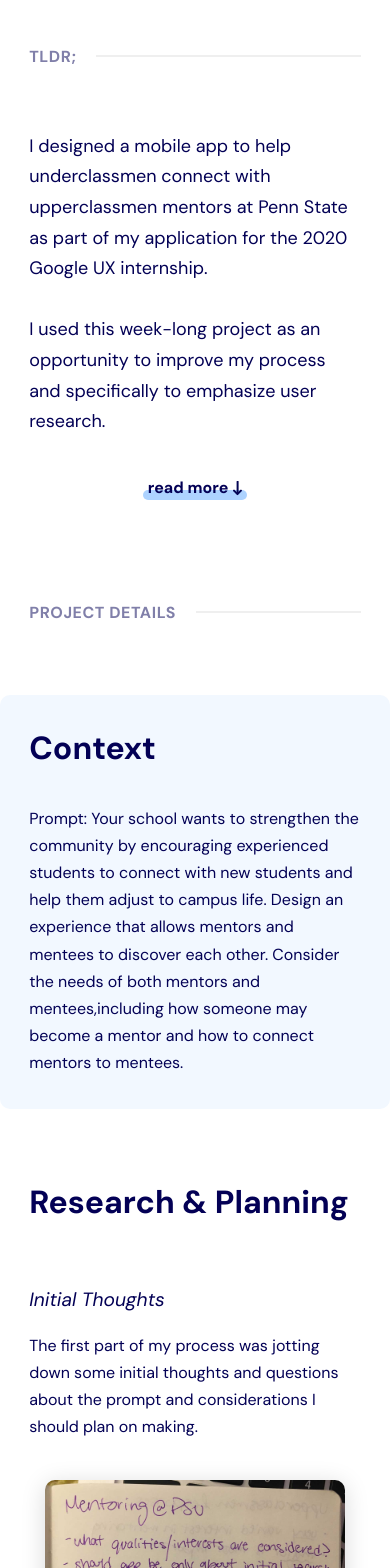
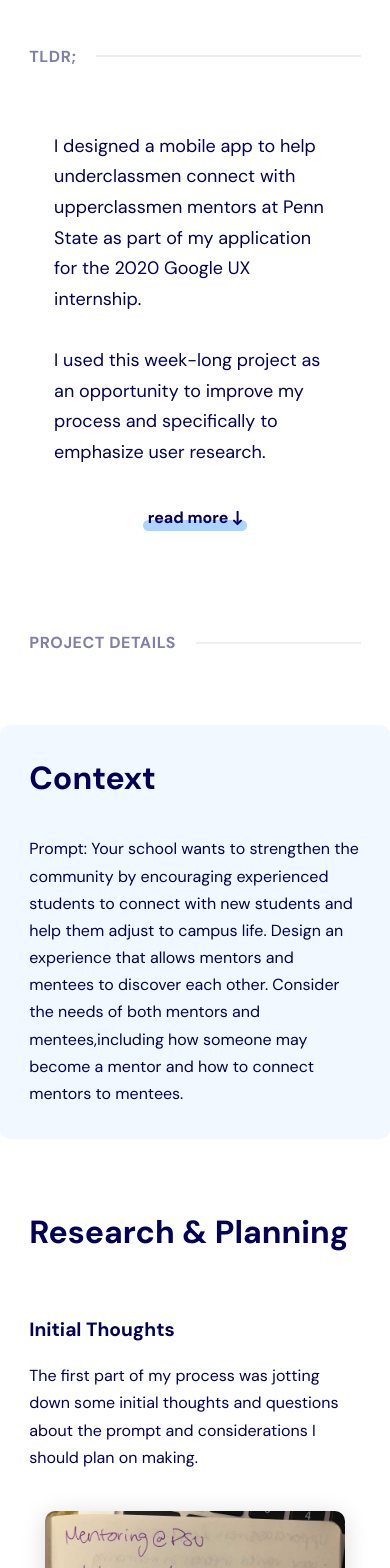
Before and after one commit to christiewarren/react-portfolio, a React (Create React App) app: page /mentor-app in a window 390 px wide. Shown: the part 860-2428 px from the top of the page. Built offline with nearby package versions, Linux system fonts and the light colour scheme.

Commit message:
filling in blanks, adjusting type hierarchy, learning style update

```diff
--- a/src/App.css
+++ b/src/App.css
@@ -70,8 +70,7 @@ h4{
 
 h5{
   font-size: 1.2rem;
-  font-style: italic;
-  font-weight: 400;
+  font-weight: 800;
   margin-bottom: 0;
   margin-top: 3rem;
   display: inline-block;
@@ -934,7 +933,7 @@ main{
 }
 
 #tldr, .section-divider{
-  width: 60%;
+  width: 100%;
   margin: auto;
 }
 
@@ -945,7 +944,8 @@ main{
 }
 
 #tldr h6{
-  margin-top: 4rem;
+  margin: 4rem auto auto auto;
+  width: 50%;
 }
 
 #tldr button{
@@ -968,22 +968,15 @@ main{
   margin-top: 0;
 }
 
-.learning-outer{
-  position: relative;
-  border-radius: 10px;
-  padding: .25rem;
-  display: flex;
-  align-items: center;
-  justify-content: center;
-  background: linear-gradient(140deg, rgba(255,251,202,0.85) 0%, rgba(215,249,255,0.85) 50%, rgba(238,231,255,0.85) 100%);
-  margin-top: 2rem;
-}
-
-.learning-inner{
+.learning{
   width: 100%;
   padding: 1rem;
   background: white;
-  border-radius: 8px;
+  border-radius: 10px;
+  margin-top: 2rem;
+  background-color: var(--medium-blue);
+  line-height: 100%;
+  position: relative;
 }
 
 .subs-caption{
@@ -1185,13 +1178,25 @@ main{
   }
 
   #tldr, .section-divider{
-    width: 75%;
+    width: 100%;
+  }
+
+  #tldr h6{
+    width: 65%;
+    margin-right: auto;
+    margin-left: auto;
   }
 }
 
 @media screen and (max-width: 768px) {
   #tldr, .section-divider{
     width: 85%;
+  }
+
+  #tldr h6{
+    width: 85%;
+    margin-right: auto;
+    margin-left: auto;
   }
 
   .right{
--- a/src/components/projects/PriorAuth.js
+++ b/src/components/projects/PriorAuth.js
@@ -48,7 +48,7 @@ export default function PriorAuth(){
          <section id='tldr'>
             <h6>I designed the migration of our psychological testing request process from Asana tickets to a form in the provider portal and an internal data entry workflow.
             <br/><br/>The biggest challenges were balancing flexibility and guidance for internal users and designing intuitive interactions for multi-step data entry.
-            <br/><br/>The MVP of this project is estimated to save ___ once released and lays groundwork for automating even more of the prior auth process in the future.</h6>
+            <br/><br/>The MVP of this project is estimated to save 40 hours of internal work per week once released and lays groundwork for automating even more of the prior auth process in the future.</h6>
 
             <Link to="/prior-authorizations/#case-study"><a className='styled'>read the case study<img src='./assets/search/arrow-down-plain.svg' className='link-arrow' alt="down arrow" /></a></Link>
          </section>
@@ -82,9 +82,7 @@ export default function PriorAuth(){
             <h4 id='research'>Research &amp; Diagramming</h4>
             <div className='right'>
             <h6>Realizing that prior authorizations were a complex, multi-team effort, I started by mapping out the existing processes. I believe this step is absolutely crucial: not only did it help me learn the many nuances, but the diagrams I made also became an invaluable resource for giving engineers, stakeholders, and design teammates a quick (or thorough) rundown.</h6>
-            <div className='learning-outer'>
-               <div className='learning-inner'>&#128173; <small>Designing in the world of insurance and internal tools, I've learned it's not enough for me to be intimately familiar with a workflow; I also need to be able to distill that nuance down and communicate it in, for example, a 20 minute design critique. And one thing's for sure: <span className='highlight'>visuals &#x1F44F; always &#x1F44F; help &#x1F44F;</span></small></div>
-            </div>
+               <div className='learning'><span className='learning-emoji'>&#128173;</span> <small>Designing in the world of insurance and internal tools, I've learned it's not enough for me to be intimately familiar with a workflow; I also need to be able to distill that nuance down and communicate it in, for example, a 20 minute design critique. And one thing's for sure: <span className='highlight'>visuals &#x1F44F; always &#x1F44F; help &#x1F44F;</span></small></div>
 
             <h5>User Interviews / Shadowing</h5>
             <p>My PM and I held 5 "shadow sessions" with future internal users, where they walked us through their day to day prior auth workflows. We asked many questions, learning not only from their expertise, but also from their pains and frustrations with the process.</p>
@@ -93,7 +91,7 @@ export default function PriorAuth(){
             <iframe className='figjam-iframe' src="https://embed.figma.com/board/TSAiQYZMeqWSLxH1cRTh8l/Prior-auth-workflow%3A-zoomed-in?node-id=0-1&embed-host=share" allowFullScreen></iframe>
             <br/><br/><p>Ultimately, I distilled those down to a "zoomed out" version that captures the key steps and decision points.</p>
             <iframe className='figjam-iframe-short' src="https://embed.figma.com/board/ySq6RGzgUPTiZbgomw2S4b/Prior-auth-workflow%3A-zoomed-out?node-id=0-1&embed-host=share" allowFullScreen></iframe>
-            <h5>Some initial learnings from our research:</h5>
+            <h5>Some initial learnings from research:</h5>
             <table className='research-table'>
                <tbody>
                <tr>
@@ -164,7 +162,7 @@ export default function PriorAuth(){
                      </div>
                   </SwiperSlide>
                </Swiper>
-            <h5>Data Entry Interactions</h5>
+            {/* <h5>Data Entry Interactions</h5>
             <p>I came upon an interesting interaction challenge when designing the first step of the flow: marking requirements. At this step, the only column the user adjusts is "Auth required?" and <span className='highlight'>it's not uncommon that none are required.</span> This surfaces an odd pattern where the user would...</p>
             <ol>
                <li>enter Edit mode</li>
@@ -174,14 +172,12 @@ export default function PriorAuth(){
             <p>Not only is this a very uncomfy and unintuitive UX, it also poses an implementation challenge: how can we distinguish between a user indicating that there are no requirements and them simply entering Edit mode and exiting without making changes?</p>
             <p>I experimented with numerous selection components to replace the checkboxes, including dropdowns, which would allow for an initial "null" state. Although this helps clarify the action of selection, it directly opposes my "efficiency" goal by doubling the number of clicks in this step. Having shadowed these users through this and other workflows, I know how quickly unnecessary clicks build up in a day, and I felt adamant that we not add to that.</p>
             <div className='img-wrap'>
-               {/* <img src='./assets/search/mixpanel-graph.png' className='img-shadow' alt="mixpanel graph of search data" /> */}
                <small>image of dropdowns and toggles</small>
             </div>
             <p>Ultimately, the solution I came up with is a "select all" (or rather, "select none") pattern. This gives the user <span className='highlight'>an explicit action to take with minimal clicks.</span> And, it gives engineers a concrete indicator to base logic on.</p>
             <div className='img-wrap'>
-               {/* <img src='./assets/search/mixpanel-graph.png' className='img-shadow' alt="mixpanel graph of search data" /> */}
                <small>image of deselect all</small>
-            </div>
+            </div> */}
             </div>
             </section>
             </ScrollAnimation>
@@ -250,10 +246,8 @@ export default function PriorAuth(){
             <h5>Scoping</h5>
             <p>My PM and I worked together early on to define 3 milestones for this project, considering what a large design and engineering effort it would be. Each milestone could stand on its own and would make progress toward an ideal state.</p>
             <p>I also documented detailed user stories that the engineers used to estimate initial levels of effort and a rough timeline. However, almost all our engineers were quite new to the codebase, being recent hires at the time, and our newly-formed team had gaps in our process. Partway through the project, we realized these factors had led to a significant underestimation of LOE.</p>
-            <p>Luckily, our tight communication loop helped us react quickly: I worked with our lead FE engineer and engineering manager to identify lower impact, higher effort items that weren't essential for release, and reduced the time to MVP by ____.</p>
-            <div className='learning-outer'>
-               <div className='learning-inner'>&#128173; <small><span className='highlight'>I so appreciated the team pushing back on me</span> on the point of scope. At first, I had a hard time removing items from the MVP, but I then saw that we could make an impact significantly sooner while still working to deliver the whole scope iteratively. Being so familiar with the users' needs and what they could use a workaround for was extremely helpful here. In the future I plan to have more ruthless prioritization discussions with my PM early on.</small></div>
-            </div>
+            <p>Luckily, our tight communication loop helped us react quickly: I worked with our lead FE engineer and engineering manager to identify lower impact, higher effort items that weren't essential for release, and reduced the time to MVP launch by at least one month.</p>
+               <div className='learning'>&#128173; <small><span className='highlight'>I so appreciated the team pushing back on me</span> on the point of scope. At first, I had a hard time removing items from the MVP, but I then saw that we could make an impact significantly sooner while still working to deliver the whole scope iteratively. Being so familiar with the users' needs and what they could use a workaround for was extremely helpful here. In the future I plan to have more ruthless prioritization discussions with my PM early on.</small></div>
             </div>
             </section>
             </ScrollAnimation>
@@ -276,12 +270,7 @@ export default function PriorAuth(){
             <section className='case-study-section'>
             <h4>Measuring Success</h4>
             <div className='right'>
-            <p>It’s tough to quantify the success of this feature for a couple reasons:</p>
-            <ul>
-               <li><p>Users who enter a search are more likely to know what they’re looking for, so comparing conversion with those who don’t enter a search would be misleading</p></li>
-               <li><p>In general, conversion through search isn’t very meaningful, since we show results for multiple categories that wouldn’t lead to a purchase (Blog, DIY, Help, and More)</p></li>
-            </ul>
-            <p>That being said, one thing we know for sure is that <span className='highlight'>the number of people searching the site has nearly <b>quadrupled</b></span> with the addition of Sitewide Search. The individual searches in Store, Blog, and DIYs account for a combined average of <b>219</b> searches per day, compared to Sitewide Search’s average of <b>839</b>.</p>
+            <p>This project is currently in development, but we plan to measure success by 1) monitoring the time to complete prior authorization tasks and 2) collecting feedback regularly from internal users.</p>
             </div>
             </section>
             </ScrollAnimation>
@@ -292,9 +281,6 @@ export default function PriorAuth(){
                <div className='right'>
                   <h5>Learnings</h5>
                   <p>I was really excited to grow my diagramming skills with this project, and I've since learned that I can even take this a step further. Although I was thorough with my mapping, I was primarily focused on migrating those processes into the product 1:1 (as they existed previously). My key assumption being that those existing processes were the "right" way to do things. I received great feedback that I could've looked more closely for gaps or inefficiencies in the processes and strived to make the workflow even better in the product.</p>
-
-                  <h5>Challenges</h5>
-                  <p>I also got great experience writing scripts and preparing prototypes for user tests. These tests came with their fair share of frustration and troubleshooting as I learned how to communicate to participants things as simple as what screen they should be on (without being able to talk to them in real time).<br/><br/>There were also some technical limitations in the search functionality, especially around searching for subscriptions. I had hoped to show results if a user searched for a box in a given subscription, even if that particular box wasn’t featured on the site. However, the PM and devs I worked with determined that this kind of mapping would be a lot of manual work, so we had to cut it out of the scope for the time being. (Maybe one day!)</p>
                </div>
             </section>
             </ScrollAnimation>
```
